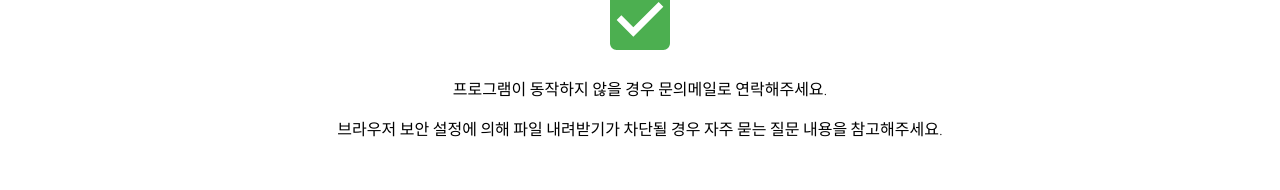
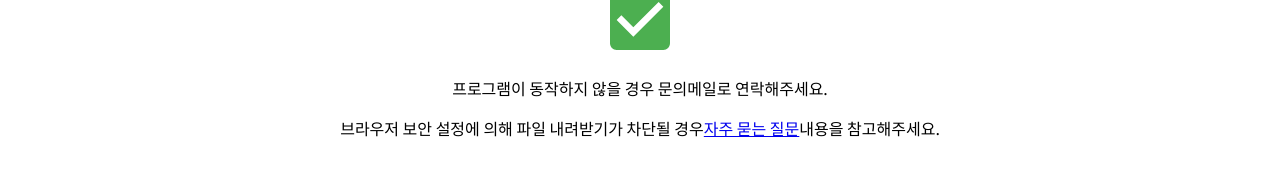
Before and after one commit to soulphos22/soulphos_Homepage, a React (Create React App) app: page /download in a window 1280 px wide. Shown: the part 331-521 px from the top of the page. Built offline with nearby package versions, Linux system fonts and the light colour scheme; no server answers.

Commit message:
다운로드페이지- 자주묻는질문 링크

```diff
--- a/src/components/downloadpage/DownloadBody.jsx
+++ b/src/components/downloadpage/DownloadBody.jsx
@@ -1,6 +1,6 @@
 import { Box, Typography } from '@mui/material';
 import CheckBoxIcon from '@mui/icons-material/CheckBox';
-
+import { Link } from 'react-router-dom';
 import downspinner from '../../assets/videos/downspinner.gif';
 
 export default function DownloadBody({ count }) {
@@ -26,11 +26,14 @@ export default function DownloadBody({ count }) {
       ) : (
         <CheckBoxIcon sx={{ fontSize: '5rem', color: '#4caf50' }} />
       )}
-      <Typography variant="p" sx={{ fontWeight: 'lighter' }}>
+      <Typography variant="p" sx={{ fontWeight: '400' }}>
         프로그램이 동작하지 않을 경우 문의메일로 연락해주세요.
       </Typography>
-      <Typography variant="p" sx={{ fontWeight: 'lighter' }}>
-        브라우저 보안 설정에 의해 파일 내려받기가 차단될 경우 자주 묻는 질문
+      <Typography variant="p" sx={{ fontWeight: '400' }}>
+        브라우저 보안 설정에 의해 파일 내려받기가 차단될 경우
+        <Typography variant="p" sx={{ fontWeight: '400' }}>
+          <Link to="/faq">자주 묻는 질문</Link>
+        </Typography>
         내용을 참고해주세요.
       </Typography>
     </Box>
```
